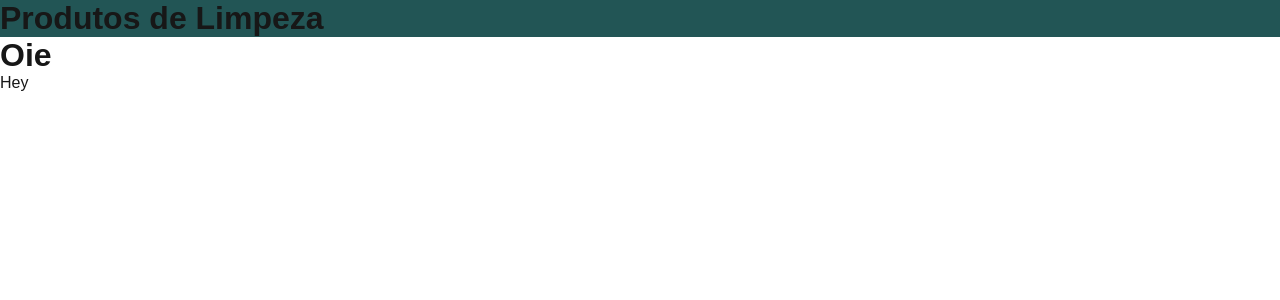
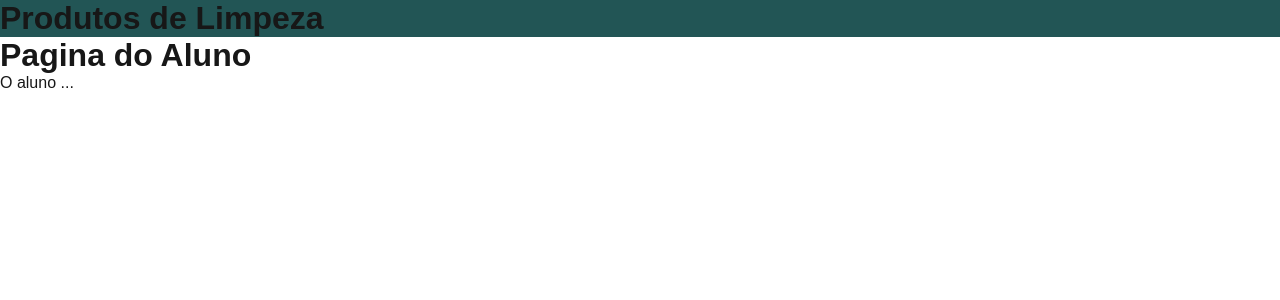
Before and after one commit to gabrielarodrgues/produtosdparis, a Next.js app: page /aluno/usuario in a window 1280 px wide. Shown: the top 300 px of the page. Built offline with nearby package versions, Linux system fonts and the light colour scheme.

Commit message:
Conexão com DB Ever

```diff
--- a/src/app/aluno/usuario/page.js
+++ b/src/app/aluno/usuario/page.js
@@ -1,6 +1,6 @@
 export default () => (
     <>
-        <h1>Oie</h1>
-        <p>Hey</p>
+        <h1>Pagina do Aluno</h1>
+        <p>O aluno ...</p>
     </>
 )
--- /dev/null
+++ b/src/lib/usuario.js
@@ -0,0 +1,6 @@
+import db from './db';
+
+export async function getUsuario(id) {
+    const result = await db.query('SELECT * FROM usuario');
+    return result.rows;
+}
```
Also changed, not shown: package.json (+5 -4 lines), src/lib/db.js (added, +8 -0 lines), 1 other file (tests, documents, lock files or other folders).
